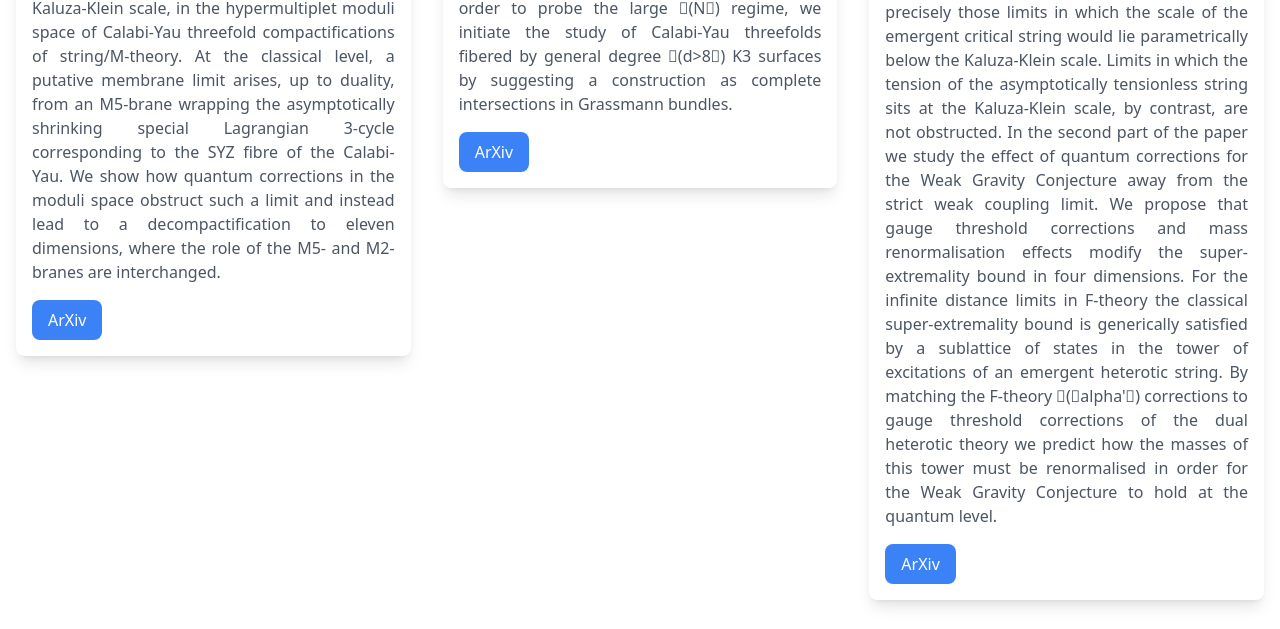
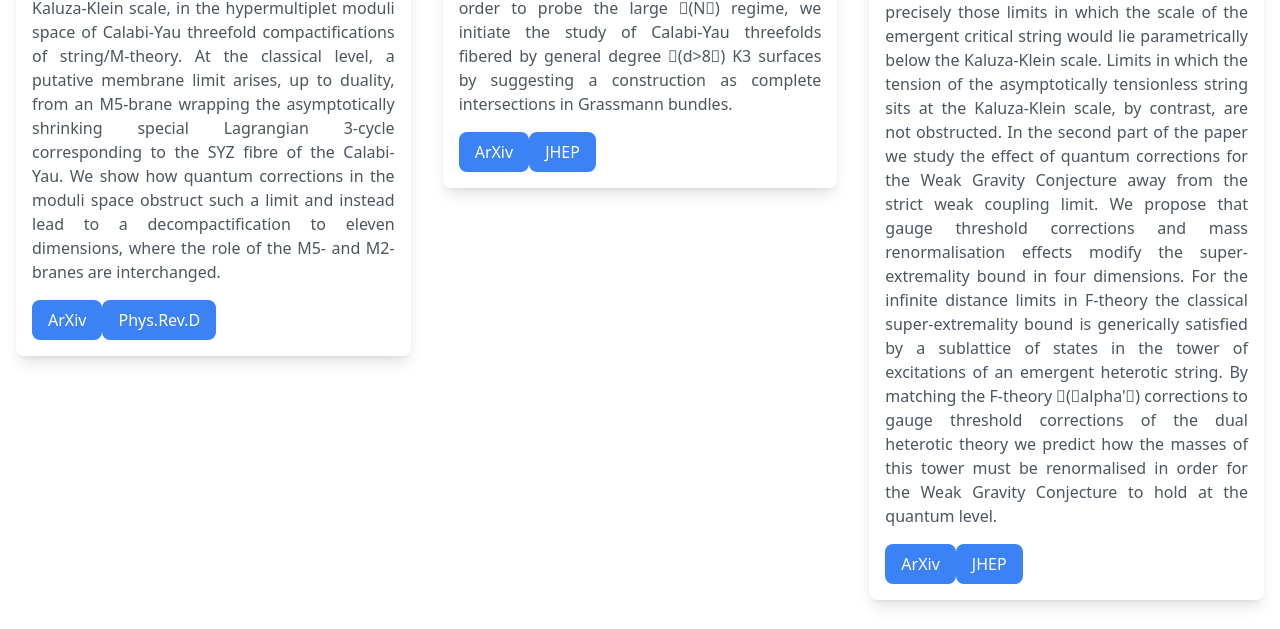
Before and after one commit to dklaewer/dklaewer.github.io, a Gatsby site: page / in a window 1280 px wide. Shown: the part 823-1452 px from the top of the page. Built offline with nearby package versions, Linux system fonts and the light colour scheme; Gatsby itself is replaced by a stand-in of ours.

Commit message:
implements links to journals

```diff
--- a/src/pages/index.js
+++ b/src/pages/index.js
@@ -51,7 +51,7 @@ const NavigationBarItem = ({ href, title }) => {
     )
 }
 
-const ProjectCard = ({ name, description, image, refpage }) => {
+const ProjectCard = ({ name, description, image, arxiv, doi, journal }) => {
     return (
       <div className="w-full md:w-1/2 lg:w-1/3 p-4">
         <div className="bg-white rounded-lg shadow-lg overflow-hidden">
@@ -59,8 +59,11 @@ const ProjectCard = ({ name, description, image, refpage }) => {
           <div className="p-4">
             <h3 className="font-bold text-xl mb-2">{name}</h3>
             <p className="text-gray-600 text-justify mb-4">{description}</p>
-            <a href={refpage} className="inline-block bg-blue-500 text-white px-4 py-2 rounded-lg">
+            <a href={arxiv} className="inline-block bg-blue-500 text-white px-4 py-2 rounded-lg">
               ArXiv
+            </a>
+            <a href={doi} className="inline-block bg-blue-500 text-white px-4 py-2 rounded-lg">
+              {journal}
             </a>
           </div>
         </div>
@@ -74,7 +77,9 @@ const PublicationCards = pubdata.map((item) => {
       name={item.title}
       description={item.abstract}
       image="https://picsum.photos/id/237/600/400"
-      refpage={item.arxiv}
+      arxiv={item.arxiv}
+      doi={item.doi}
+      journal={item.journal}
     />
   )
 })
```
